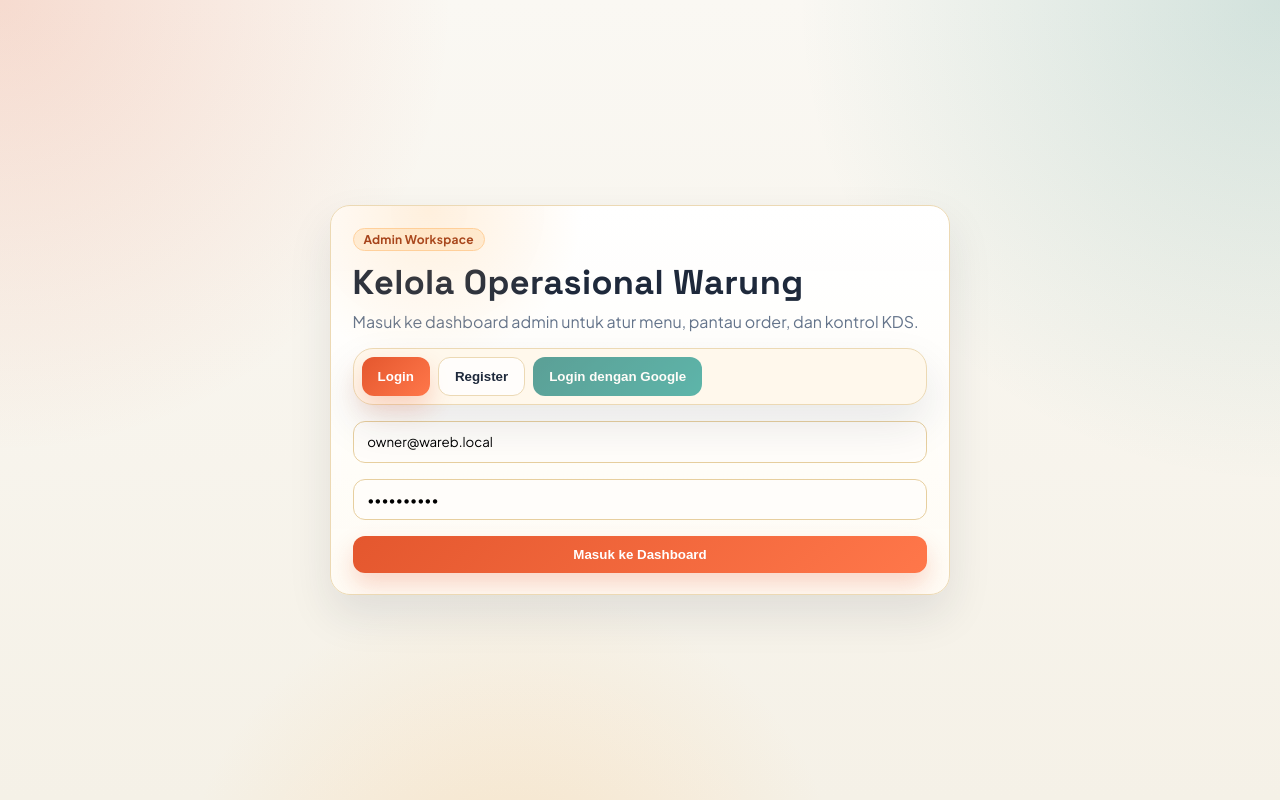
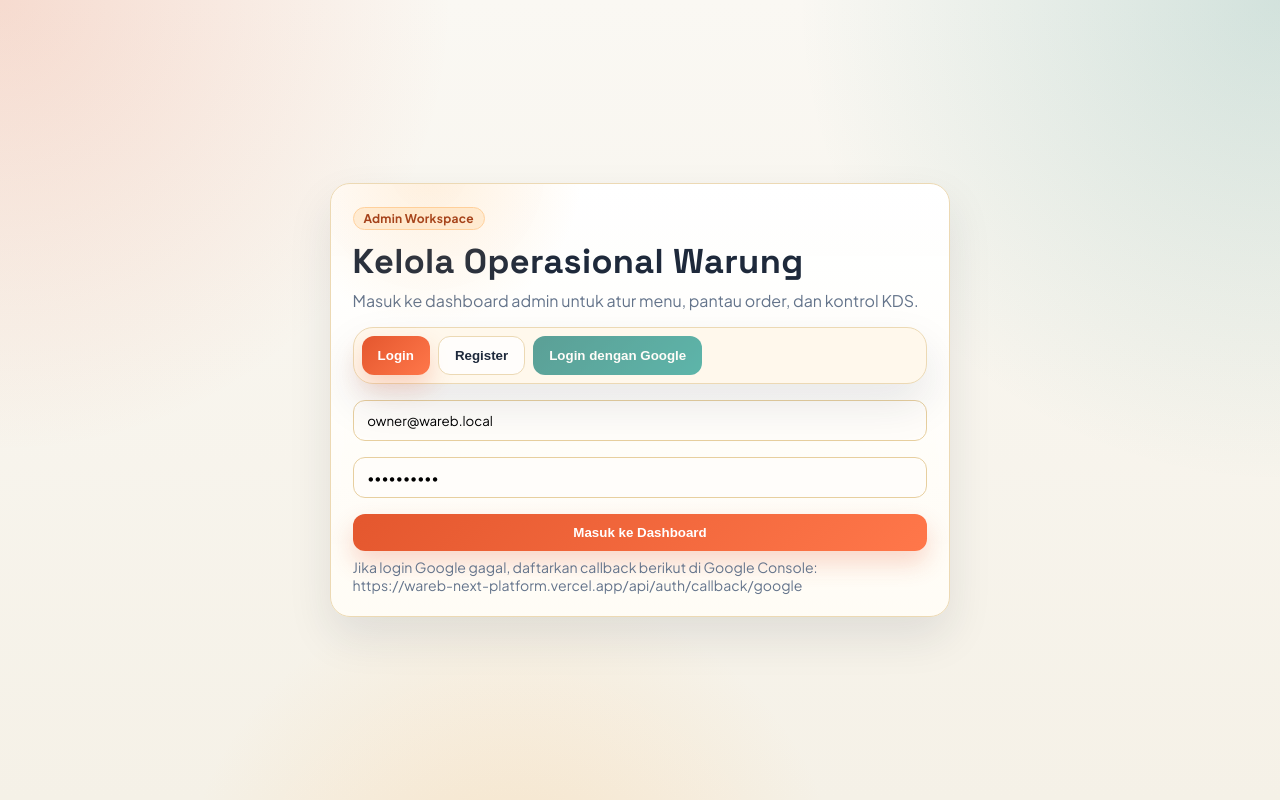
Before and after one commit to Rabbani218/Warog-Warung-Online-website, a Next.js app: page /admin in a window 1280 px wide. Built offline with nearby package versions, Linux system fonts and the light colour scheme; no server answers.

Commit message:
fix: guide google oauth and use canonical auth origin

```diff
--- a/app/(admin)/admin/page.js
+++ b/app/(admin)/admin/page.js
@@ -16,6 +16,7 @@ export default function AdminLoginPage() {
 
   const queryEmail = useMemo(() => String(searchParams?.get("email") || "").trim(), [searchParams]);
   const queryMessage = useMemo(() => String(searchParams?.get("message") || "").trim(), [searchParams]);
+  const queryError = useMemo(() => String(searchParams?.get("error") || "").trim(), [searchParams]);
 
   useEffect(() => {
     if (queryEmail) {
@@ -28,6 +29,24 @@ export default function AdminLoginPage() {
       setMessage(queryMessage);
     }
   }, [queryMessage]);
+
+  useEffect(() => {
+    if (!queryError) {
+      return;
+    }
+
+    if (queryError === "google") {
+      setMessage("Login Google gagal. Periksa Authorized redirect URI pada Google Console.");
+      return;
+    }
+
+    if (queryError === "OAuthSignin" || queryError === "OAuthCallback") {
+      setMessage("OAuth callback gagal. Pastikan domain callback login Google sudah benar.");
+      return;
+    }
+
+    setMessage(`Autentikasi gagal: ${queryError}`);
+  }, [queryError]);
 
   useEffect(() => {
     let mounted = true;
@@ -102,7 +121,17 @@ export default function AdminLoginPage() {
     setMessage("");
 
     try {
-      await signIn("google", { callbackUrl: "/admin/dashboard" });
+      const browserOrigin = window.location.origin;
+      const configuredOrigin = String(process.env.NEXT_PUBLIC_AUTH_ORIGIN || "").trim();
+      const authOrigin = configuredOrigin || browserOrigin;
+      const callbackUrl = `${authOrigin}/admin/dashboard`;
+
+      if (authOrigin !== browserOrigin) {
+        window.location.assign(`${authOrigin}/api/auth/signin/google?callbackUrl=${encodeURIComponent(callbackUrl)}`);
+        return;
+      }
+
+      await signIn("google", { callbackUrl });
     } catch (error) {
       setMessage("Login Google gagal. Coba lagi nanti.");
       setLoading(false);
@@ -140,6 +169,11 @@ export default function AdminLoginPage() {
         </form>
 
         {message && <p style={{ marginTop: "0.75rem" }} className={message.toLowerCase().includes("berhasil") ? "status-ok" : "status-err"}>{message}</p>}
+        <p className="muted" style={{ marginTop: "0.45rem", marginBottom: 0, fontSize: "0.88rem" }}>
+          Jika login Google gagal, daftarkan callback berikut di Google Console:
+          <br />
+          https://wareb-next-platform.vercel.app/api/auth/callback/google
+        </p>
       </section>
     </main>
   );
```
